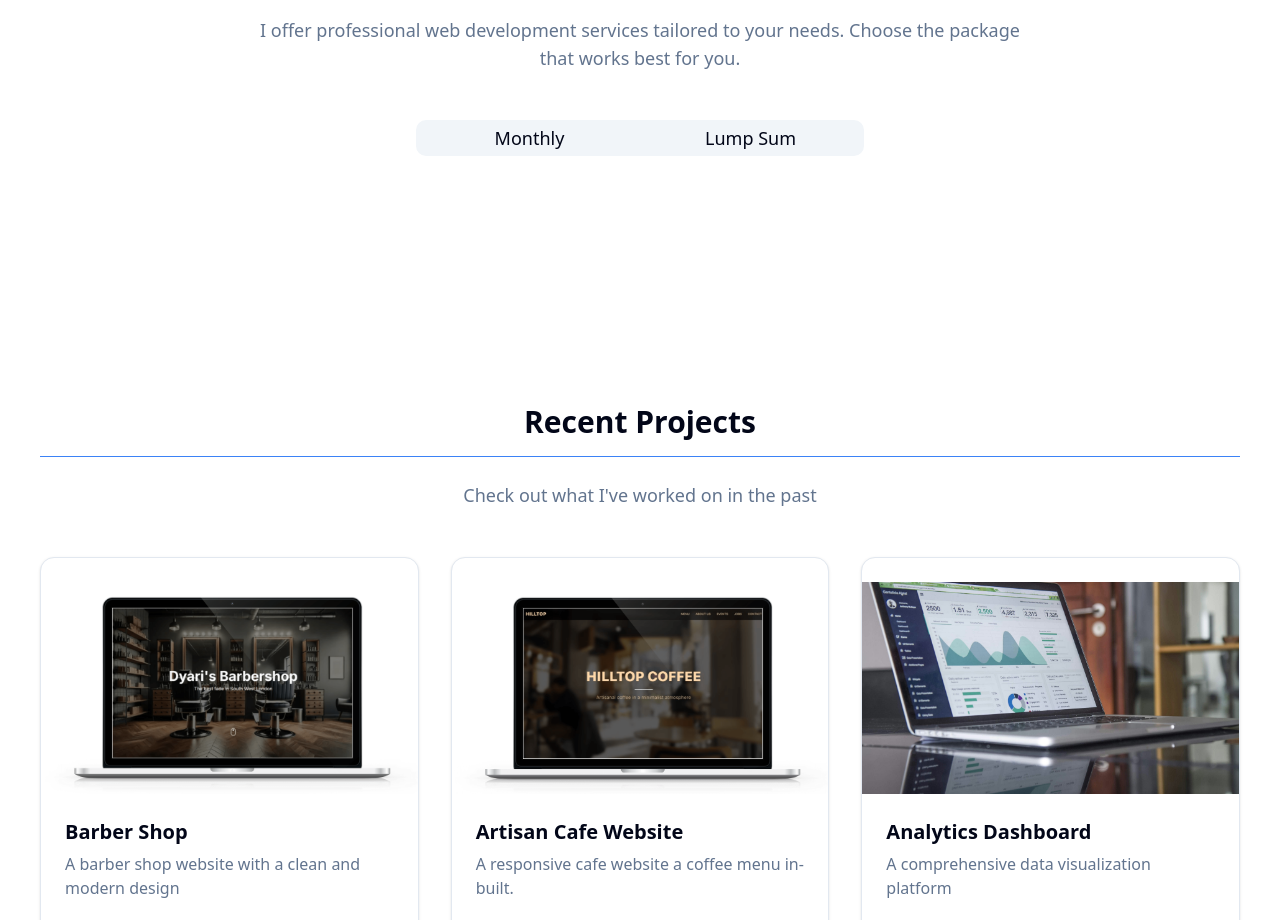
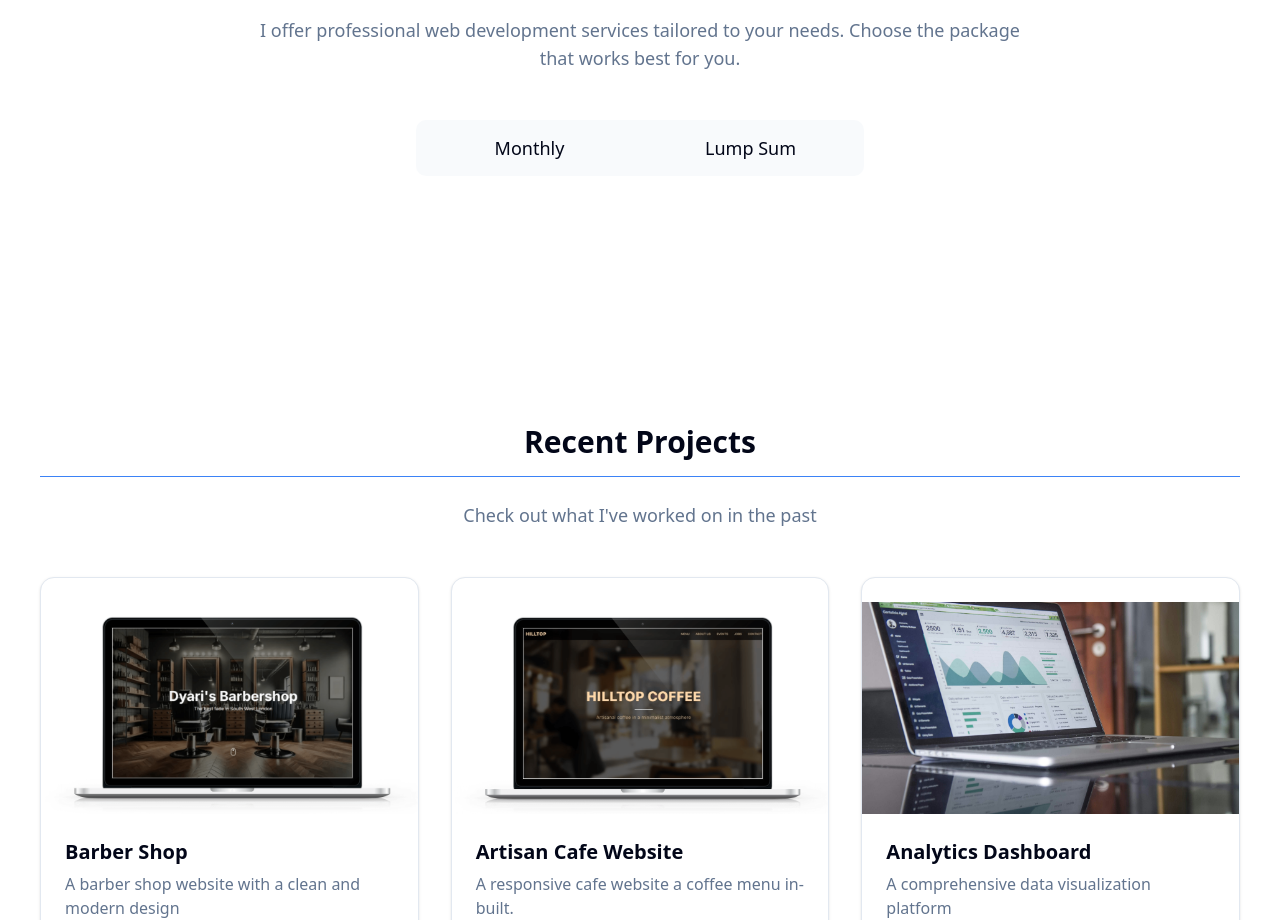
Before and after one commit to Manzi9/dev-site, a Next.js app: page / in a window 1280 px wide. Shown: the part 2380-3300 px from the top of the page. Built offline with nearby package versions, Linux system fonts and the light colour scheme.

Commit message:
made unslected more muted

```diff
--- a/app/components/Services.jsx
+++ b/app/components/Services.jsx
@@ -29,11 +29,17 @@ export default function Services() {
         </div>
 
         <Tabs defaultValue="account">
-          <TabsList className="w-full max-w-md mx-auto mb-8">
-            <TabsTrigger value="monthly" className="flex-1 text-lg py-3">
+          <TabsList className="w-full max-w-md mx-auto mb-8 h-14 bg-muted/50">
+            <TabsTrigger
+              value="monthly"
+              className="flex-1 text-lg data-[state=active]:bg-primary data-[state=active]:text-primary-foreground"
+            >
               Monthly
             </TabsTrigger>
-            <TabsTrigger value="lumpsum" className="flex-1 text-lg py-3">
+            <TabsTrigger
+              value="lumpsum"
+              className="flex-1 text-lg data-[state=active]:bg-primary data-[state=active]:text-primary-foreground"
+            >
               Lump Sum
             </TabsTrigger>
           </TabsList>
```
